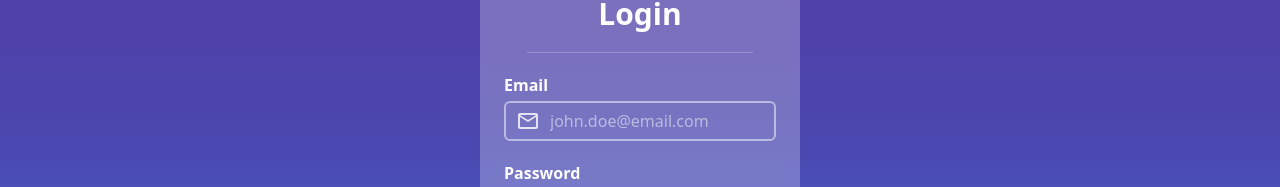
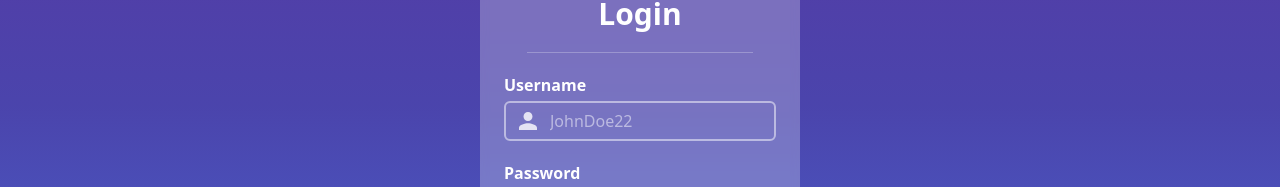
Before and after one commit to RickyC0626/authentication-example, a Next.js app in the folder ui/: page / in a window 1280 px wide. Shown: the part 294-481 px from the top of the page. Built offline with nearby package versions, Linux system fonts and the light colour scheme.

Commit message:
Add username field to login and signup

```diff
--- a/ui/components/LoginForm.tsx
+++ b/ui/components/LoginForm.tsx
@@ -1,4 +1,5 @@
 import React from "react";
+import { IoMdPerson } from "react-icons/io";
 import { MdOutlineEmail } from "react-icons/md";
 import {
   StyledForm,
@@ -21,14 +22,14 @@ export default function LoginForm({ onClickSignUp }: {
       <StyledFormTitle>Login</StyledFormTitle>
       <StyledFormDivider />
       <StyledFormFieldSection>
-        <StyledFormFieldLabel htmlFor="login_email_field">Email</StyledFormFieldLabel>
+        <StyledFormFieldLabel htmlFor="login_username_field">Username</StyledFormFieldLabel>
         <div className="flex">
-          <MdOutlineEmail className="absolute place-self-center w-6 h-6 translate-x-3 text-white/80" />
+          <IoMdPerson className="absolute place-self-center w-6 h-6 translate-x-3 text-white/80" />
           <StyledFormFieldInput
-            type="email"
-            id="login_email_field"
-            name="login_email_field"
-            placeholder="john.doe@email.com"
+            type="text"
+            id="login_username_field"
+            name="login_username_field"
+            placeholder="JohnDoe22"
             required
           />
         </div>
--- a/ui/components/RegistrationForm.tsx
+++ b/ui/components/RegistrationForm.tsx
@@ -1,4 +1,5 @@
 import React from "react";
+import { IoMdPerson } from "react-icons/io";
 import { MdOutlineEmail } from "react-icons/md";
 import {
   StyledForm,
@@ -16,6 +17,19 @@ export default function RegistrationForm() {
     <StyledForm>
       <StyledFormTitle>Sign Up</StyledFormTitle>
       <StyledFormDivider />
+      <StyledFormFieldSection>
+        <StyledFormFieldLabel htmlFor="signup_username_field">Username</StyledFormFieldLabel>
+        <div className="flex">
+          <IoMdPerson className="absolute place-self-center w-6 h-6 translate-x-3 text-white/80" />
+          <StyledFormFieldInput
+            type="text"
+            id="signup_username_field"
+            name="signup_username_field"
+            placeholder="JohnDoe22"
+            required
+          />
+        </div>
+      </StyledFormFieldSection>
       <StyledFormFieldSection>
         <StyledFormFieldLabel htmlFor="signup_email_field">Email</StyledFormFieldLabel>
         <div className="flex">
```
